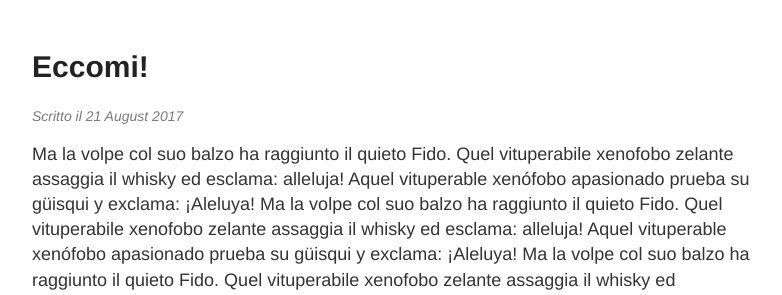
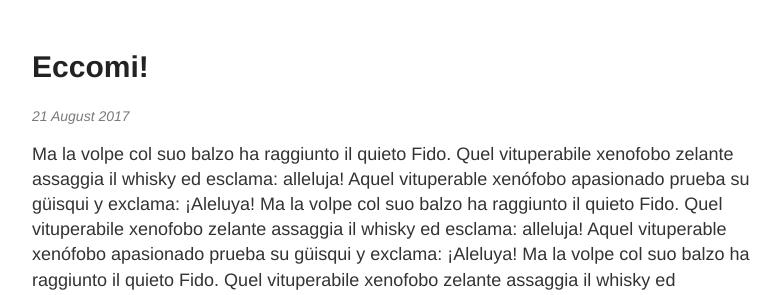
Before and after one commit to marste/Erica, a Jekyll site: the page built from _posts/2017-08-21-Eccomi.md, in a window 1280 px wide. Shown: the part 120-415 px from the top of the page, without its empty margins (248-1030 px from the left). Built offline with Jekyll 4.4.1, drawn with Linux system fonts in a browser that asks for light colours.

Commit message:
Added new post

```diff
--- a/_layouts/post.html
+++ b/_layouts/post.html
@@ -4,7 +4,7 @@
 <article class="post">
   <h1>{{ page.title }}</h1>
 <div class="date">
-    Scritto il {{ page.date | date: "%e %B %Y" }}
+    {{ page.date | date: "%e %B %Y" }}
   </div>
   <div class="entry">
     {{ content }}
```
